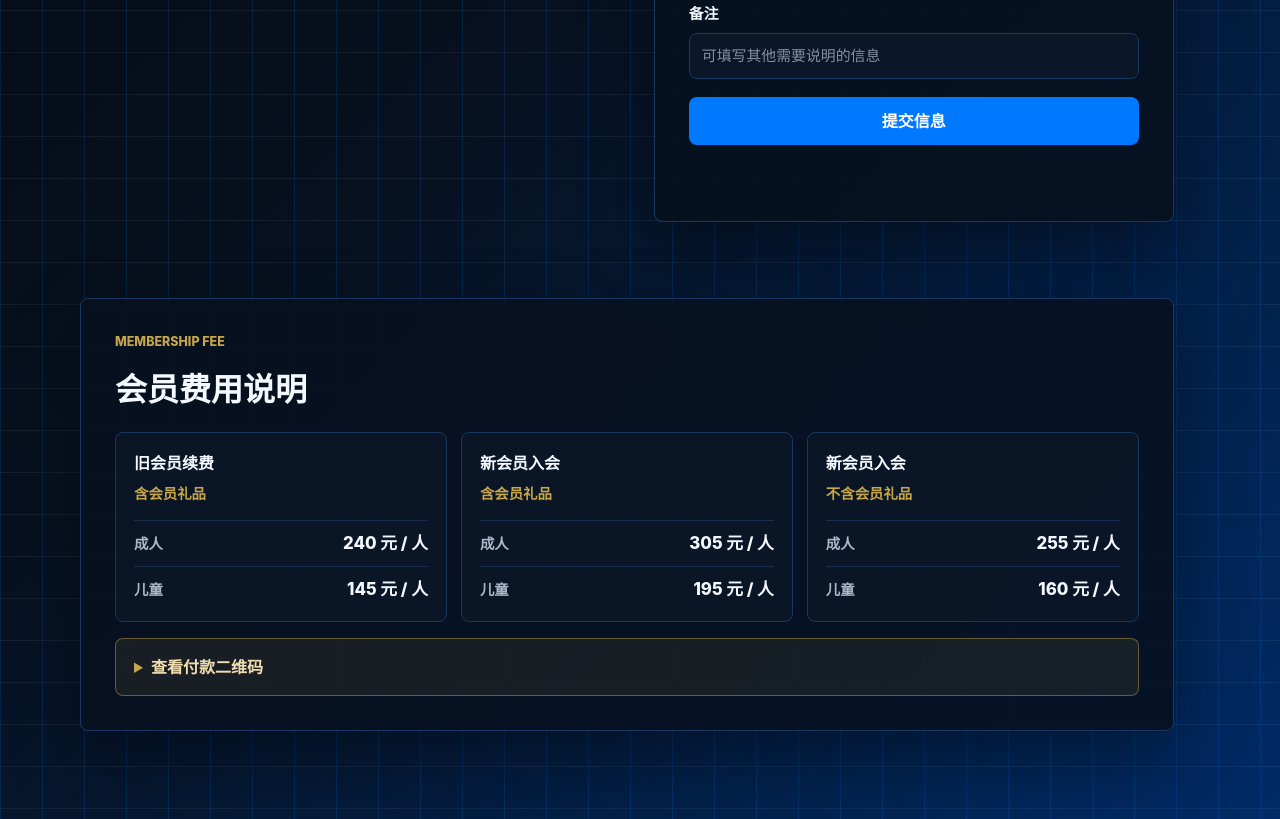
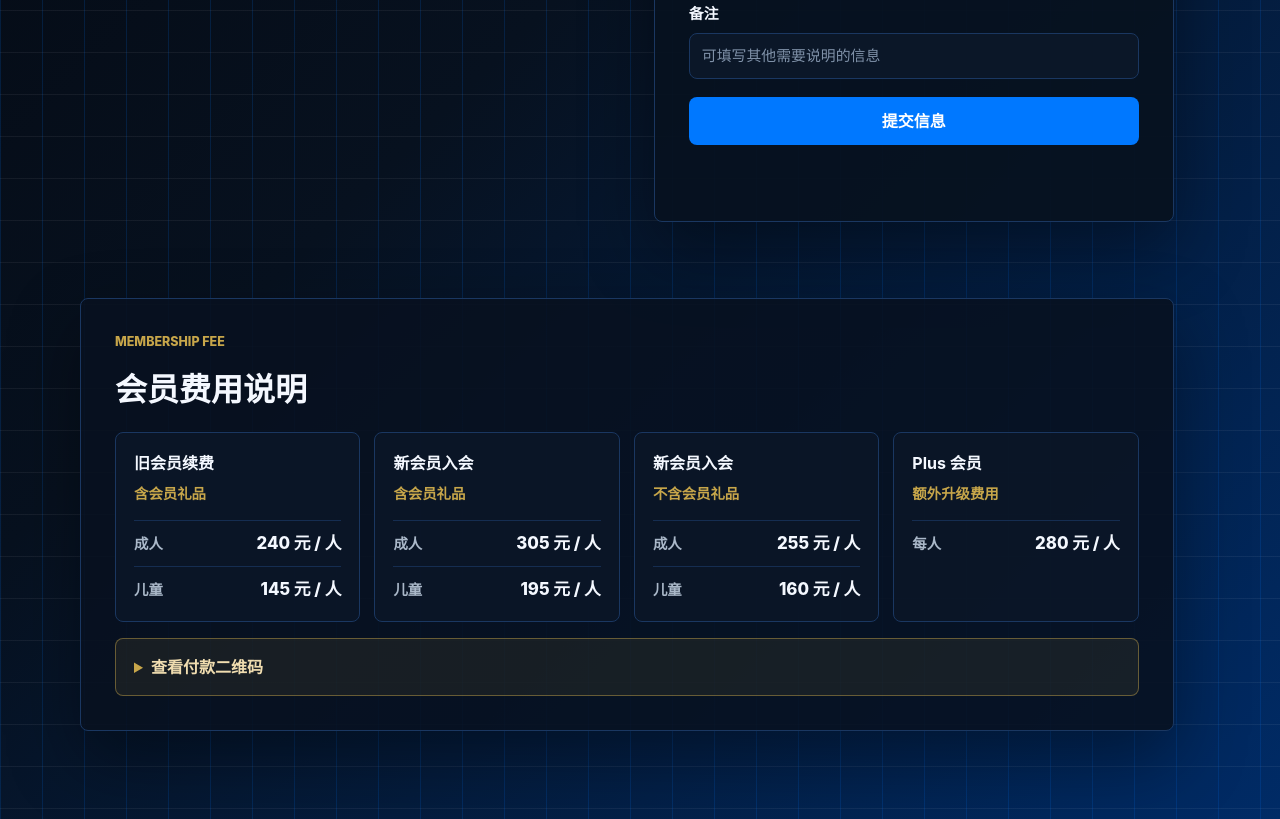
Before and after one commit to sldsg123/givemeyourmoney, a website: page docs/index.html in a window 1280 px wide. Shown: the part 872-1691 px from the top of the page. Drawn offline with Linux system fonts and the light colour scheme.

Commit message:
Add Plus membership fee

```diff
--- a/docs/index.html
+++ b/docs/index.html
@@ -247,6 +247,17 @@
               </div>
             </dl>
           </article>
+
+          <article class="fee-card">
+            <h3>Plus 会员</h3>
+            <p class="fee-note">额外升级费用</p>
+            <dl>
+              <div>
+                <dt>每人</dt>
+                <dd>280 元 / 人</dd>
+              </div>
+            </dl>
+          </article>
         </div>
 
         <details class="payment-section">
--- a/docs/styles.css
+++ b/docs/styles.css
@@ -339,7 +339,7 @@ textarea::placeholder {
 
 .fee-grid {
   display: grid;
-  grid-template-columns: repeat(3, minmax(0, 1fr));
+  grid-template-columns: repeat(auto-fit, minmax(190px, 1fr));
   gap: 14px;
 }
 
```
Also changed, not shown: README.md.
